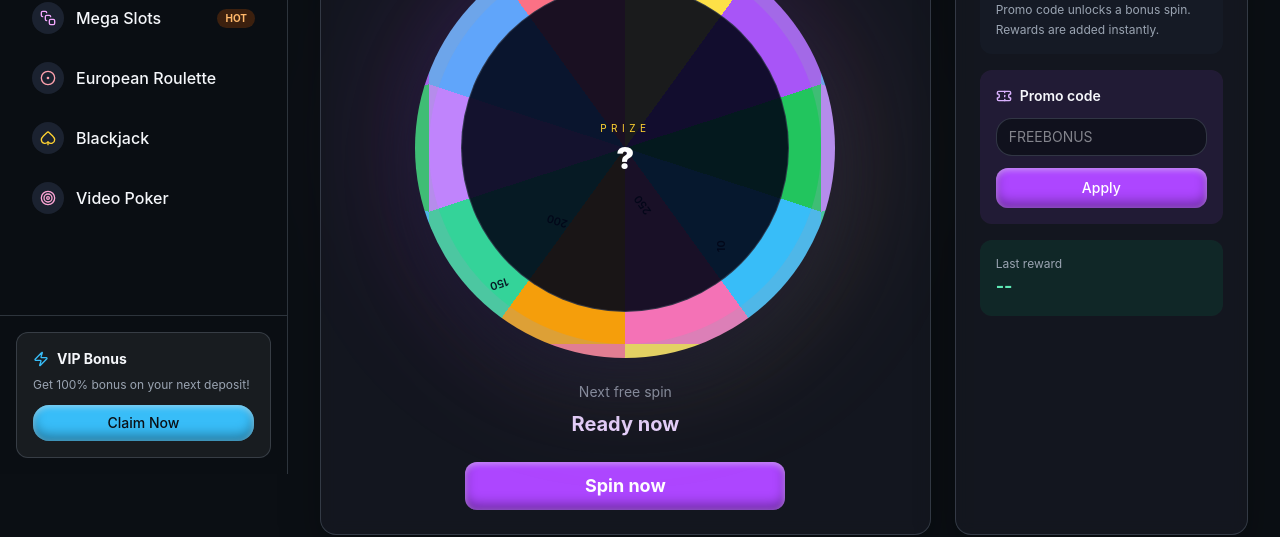
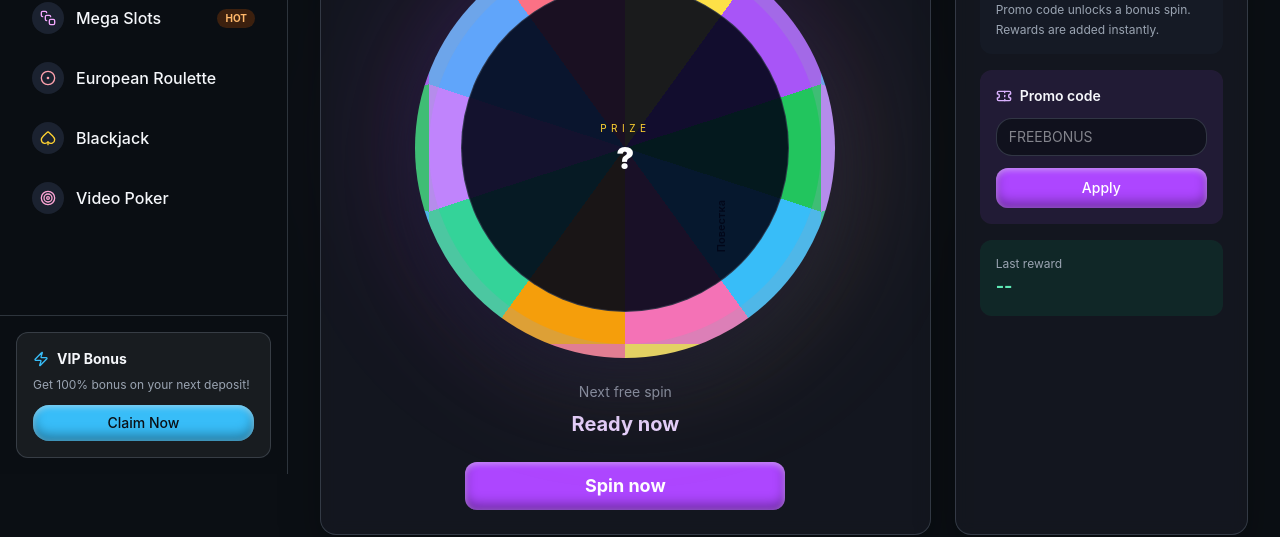
Before and after one commit to chi2l3s/1xBit, a Next.js app: page /free-spin in a window 1280 px wide. Shown: the part 326-863 px from the top of the page. Built offline with nearby package versions, Linux system fonts and the light colour scheme; no server answers.

Commit message:
Limit free spin rewards to summons

```diff
--- a/src/app/free-spin/page.tsx
+++ b/src/app/free-spin/page.tsx
@@ -13,18 +13,7 @@ const STORAGE_KEY = "free-spin-wheel-last"
 const TWELVE_HOURS = 12 * 60 * 60 * 1000
 const PROMO_CODE = "FREEBONUS"
 
-const REWARDS = [
-  { label: "10", value: 10, type: "coins" },
-  { label: "20", value: 20, type: "coins" },
-  { label: "30", value: 30, type: "coins" },
-  { label: "50", value: 50, type: "coins" },
-  { label: "75", value: 75, type: "coins" },
-  { label: "Повестка", value: 0, type: "summons" },
-  { label: "100", value: 100, type: "coins" },
-  { label: "150", value: 150, type: "coins" },
-  { label: "200", value: 200, type: "coins" },
-  { label: "250", value: 250, type: "coins" },
-]
+const REWARDS = [{ label: "Повестка", value: 0, type: "summons" }]
 
 const formatRemaining = (ms: number) => {
   const totalSeconds = Math.max(0, Math.floor(ms / 1000))
```
